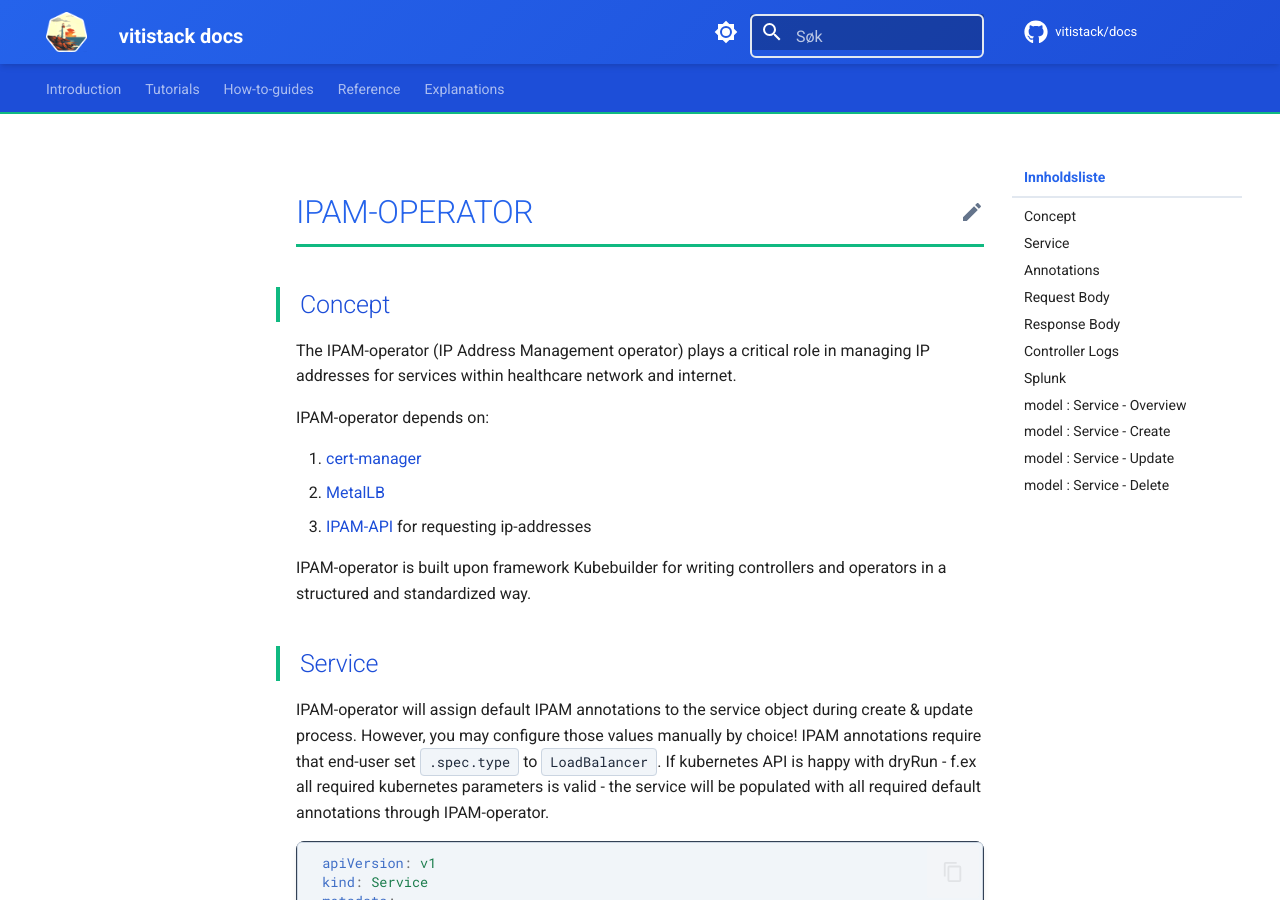
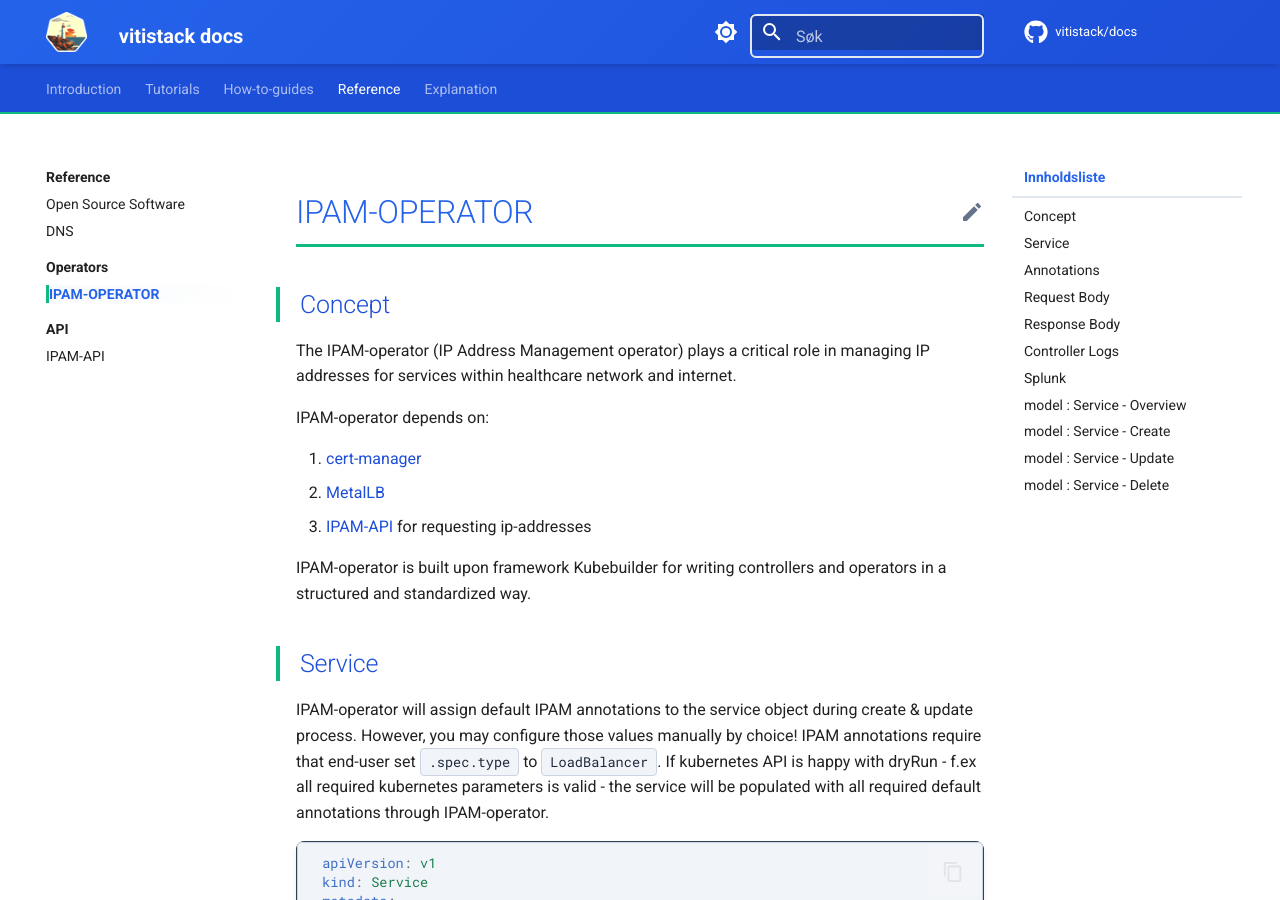
Before and after one commit to vitistack/docs, an MkDocs documentation site: the page built from docs/reference/operators/ipam-operator.md, in a window 1280 px wide and 900 px high. Built offline with MkDocs 1.6.1 and Material for MkDocs 9.7.7, drawn with Linux system fonts in a browser that asks for light colours; comment, search, counter and statistics services are not loaded; some of the changed text lies outside the part shown.

Commit message:
different changes to structure and links

```diff
--- a/mkdocs.yml
+++ b/mkdocs.yml
@@ -87,6 +87,6 @@ nav:
       - reference/operators/ipam-operator.md
     - API:
       - reference/api/index.md
-      - reference/ipam-api.md
-  - Explanations:
+      - reference/api/ipam-api.md
+  - Explanation:
     - explanation/index.md
```
Also changed, not shown: docs/reference/api/ipam-api.md (renamed from docs/reference/ipam-api.md), docs/reference/operators/ipam-operator.md (renamed from docs/reference/ipam-operator.md).
